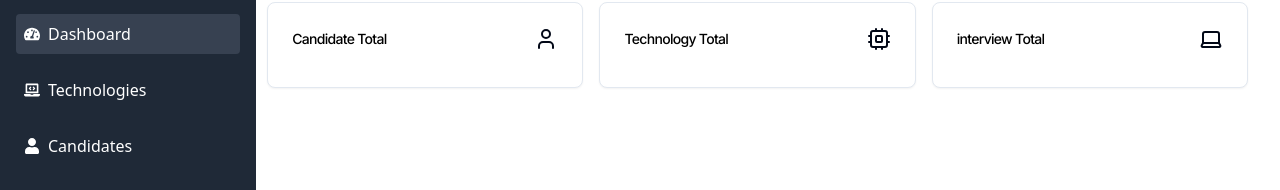
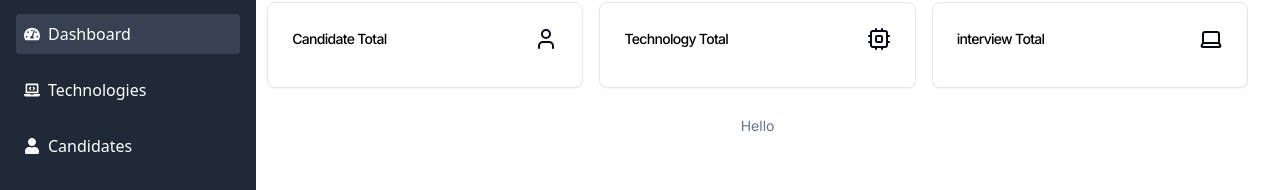
Before and after one commit to jenishpandit/interview-scheduler, a Next.js app: page /dashboard in a window 1280 px wide. Shown: the part 103-293 px from the top of the page. Built offline with nearby package versions, Linux system fonts and the light colour scheme; no server answers.

Commit message:
view interview Update

```diff
--- a/src/app/candidates/[id]/page.tsx
+++ b/src/app/candidates/[id]/page.tsx
@@ -93,7 +93,12 @@ const CandidateDetailsPage = () => {
 
   const fetchInterviews = async (candidateId: string) => {
     try {
-      const response = await axios.get(`/interview`);
+      console.log(candidateId);
+
+      const response = await axios.get(`/interview/${candidateId}`,);
+
+      console.log( "response = " ,response);
+
       const interviewData = response.data.data;
       console.log(interviewData);
 
--- a/src/app/dashboard/page.tsx
+++ b/src/app/dashboard/page.tsx
@@ -10,6 +10,7 @@ import React, { useEffect, useState } from "react";
 import { Cpu, Laptop, User } from "lucide-react";
 import axios from "../lib/axios";
 import DashbordCard from "@/components/DashbordCard";
+import TodayInterview from "@/components/todayinterview";
 
 type DashboardData = {
   candidateTotal: number;
@@ -57,6 +58,8 @@ const page = () => {
           ></DashbordCard>
         </div>
       </div>
+
+      <TodayInterview></TodayInterview>
     </>
   );
 };
--- /dev/null
+++ b/src/components/todayinterview.tsx
@@ -0,0 +1,14 @@
+import React from 'react';
+import { Table, TableCaption } from './ui/table';
+
+const TodayInterview = () => {
+  return (
+     <>
+          <Table>
+            <TableCaption> Hello </TableCaption>
+          </Table>
+     </>
+  );
+}
+
+export default TodayInterview;
```
